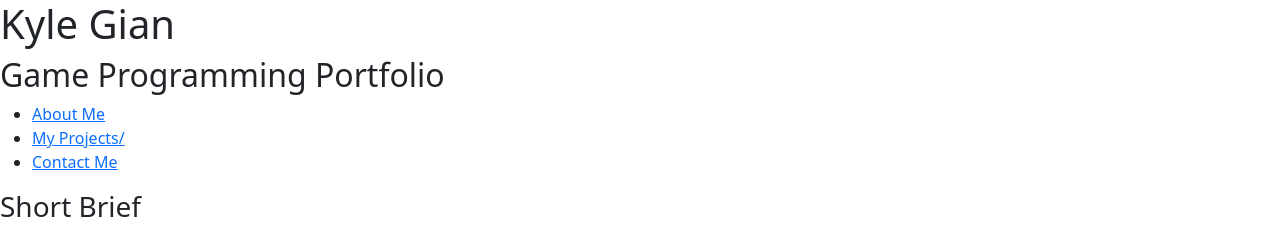
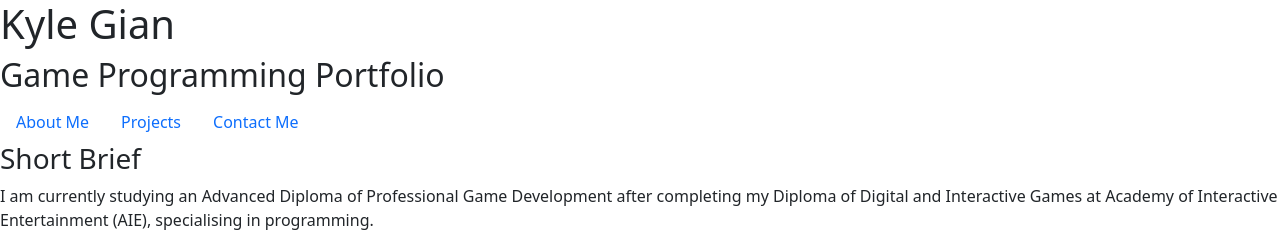
Before and after one commit to Kyle-Gian/Kyle-Gian.github.io, a plain HTML site: page Bootstrap/index.html in a window 1280 px wide. Shown: the top 237 px of the page. Drawn offline with nearby package versions, Linux system fonts and the light colour scheme; files that its build step writes are made by us from their sources.

Commit message:
Rearranged files, added Navbar

```diff
--- a/index.html
+++ b/Bootstrap/index.html
@@ -4,7 +4,7 @@
     <meta http-equiv="X-UA-Compatible" content="IE=edge">
     <meta name="viewport" content="width=device-width, initial-scale=1.0">
     <link href="https://cdn.jsdelivr.net/npm/bootstrap@5.0.0-beta1/dist/css/bootstrap.min.css" rel="stylesheet" integrity="sha384-giJF6kkoqNQ00vy+HMDP7azOuL0xtbfIcaT9wjKHr8RbDVddVHyTfAAsrekwKmP1" crossorigin="anonymous">
-
+    <link rel="stylesheet" href="home.css">
     <title>Kyle Gian - Programming Portfolio</title>
 </head>
 
@@ -12,14 +12,17 @@
     <h1>Kyle Gian</h1>
 
     <h2>Game Programming Portfolio</h2>
-
-    <ul>
-        <li><a href="https://kyle-gian.github.io/aboutme.html"> About Me</a></li>
-        <li><a href="https://kyle-gian.github.io/myprojects.html">My Projects/</a></li>
-        <li><a href="https://kyle-gian.github.io/contactme.html">Contact Me</a></li>
-    </ul>
-
-    <img src="" alt="">
+    <ul class="nav">
+        <li class="nav-item">
+          <a class="nav-link" href="https://kyle-gian.github.io/aboutme.html">About Me</a>
+        </li>
+        <li class="nav-item">
+          <a class="nav-link" href="https://kyle-gian.github.io/myprojects.html">Projects</a>
+        </li>
+        <li class="nav-item">
+          <a class="nav-link" href="https://kyle-gian.github.io/contactme.html">Contact Me</a>
+        </li>
+      </ul>
 
     <h3>Short Brief</h3>
     <p>I am currently studying an Advanced Diploma of Professional Game Development
```
Also changed, not shown: Bootstrap/contactme.html (renamed from contactme.html, +2 -0 lines), Bootstrap/hello.html (deleted, +0 -27 lines), Bootstrap/aboutme.html (renamed from aboutme.html), Bootstrap/myprojects.html (renamed from myprojects.html), home.css (added).
